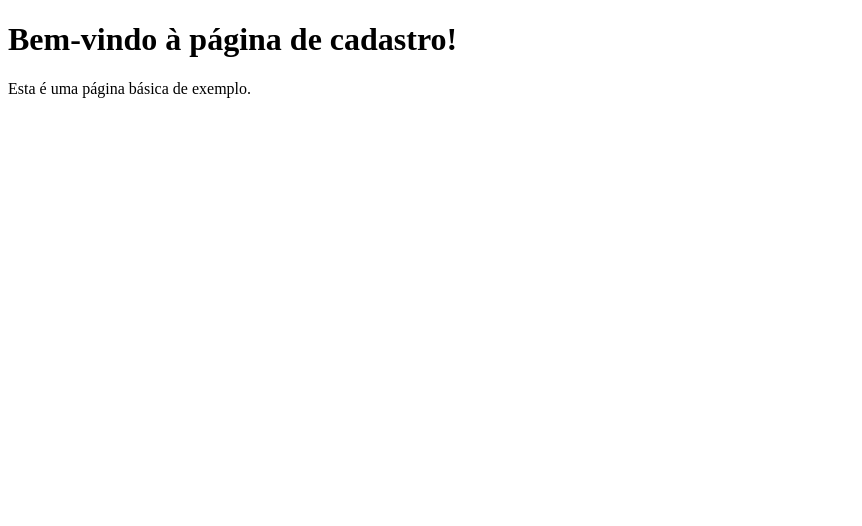
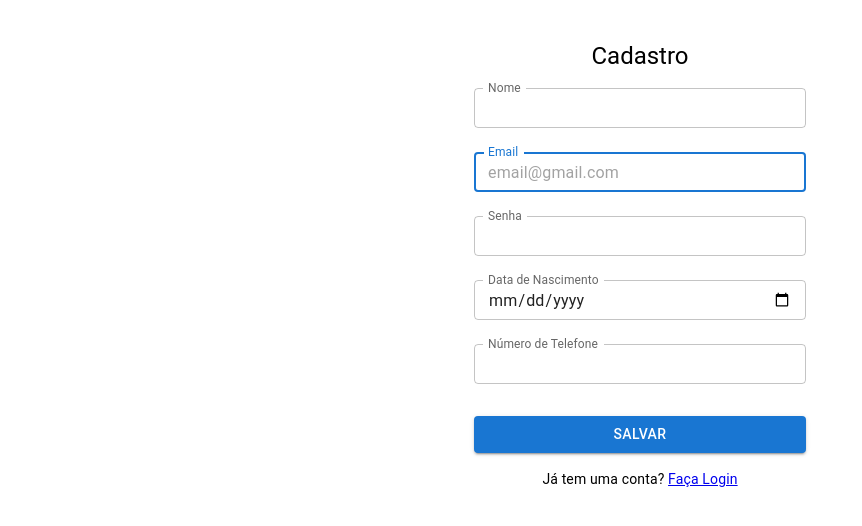
Before and after one commit to BiancaGrenzel/react-base-repository, a React (Vite) app: page /register in a window 1280 px wide. Shown: the top 526 px of the page, without its empty margins (0-862 px from the left). Built offline with nearby package versions, Linux system fonts and the light colour scheme; no server answers.

Commit message:
:sparkles: feat: register page

```diff
--- a/src/pages/register/index.tsx
+++ b/src/pages/register/index.tsx
@@ -1,11 +1,174 @@
-import React from "react";
+import { useNavigate } from "react-router-dom";
 
-const Register: React.FC = () => {
+import { Formik, Form, Field, FormikHelpers } from "formik";
+import { TextField, Button, Container, Typography, Box } from "@mui/material";
+
+import { useAuth } from "../../hooks/useAuth";
+import validateRegister from "./validate";
+import { RegisterFormValues } from "./types";
+import { toast } from "react-toastify";
+import { useStore } from "zustand";
+import { useTranslationStore } from "../../store/translationStore";
+import useStyles from "./styles";
+
+const Register = () => {
+  const styles = useStyles();
+  const { signUp } = useAuth();
+  const { intl } = useStore(useTranslationStore);
+  const navigate = useNavigate();
+
+  const handleSubmitForm = async (
+    values: RegisterFormValues,
+    { setSubmitting, setErrors }: FormikHelpers<RegisterFormValues>
+  ) => {
+    try {
+      const signUpPromise = () =>
+        signUp(
+          values.email,
+          values.password,
+          values.birthDate,
+          values.phone,
+          values.name
+        );
+
+      toast.promise(signUpPromise, {
+        pending: "Carregando...",
+        success: "Usuário criado com sucesso!",
+        error: "Erro ao cadastrar usuário!",
+      });
+      setTimeout(() => {
+        navigate("/");
+      }, 2000);
+    } catch (error) {
+      setErrors({
+        email: "Falha no cadastro",
+        password: "Verifique suas credenciais",
+      });
+    }
+    setSubmitting(false);
+  };
+
   return (
-    <div>
-      <h1>Bem-vindo à página de cadastro!</h1>
-      <p>Esta é uma página básica de exemplo.</p>
-    </div>
+    <Container component="main" maxWidth="xs">
+      <Box sx={styles.container}>
+        <Typography component="h1" variant="h5">
+          {intl("register")}
+        </Typography>
+        <Formik
+          initialValues={{
+            email: "",
+            password: "",
+            birthDate: "",
+            phone: "",
+            name: "",
+          }}
+          validationSchema={validateRegister}
+          onSubmit={handleSubmitForm}
+        >
+          {({ handleSubmit, handleChange, values, touched, errors }) => (
+            <Form onSubmit={handleSubmit}>
+              <Field
+                as={TextField}
+                margin="normal"
+                fullWidth
+                id="name"
+                label={intl("name")}
+                name="name"
+                autoFocus
+                value={values.name}
+                onChange={handleChange}
+                error={touched.name && Boolean(errors.name)}
+                helperText={touched.name && errors.name}
+                size="small"
+                InputLabelProps={{
+                  shrink: true,
+                }}
+              />
+              <Field
+                as={TextField}
+                margin="normal"
+                fullWidth
+                id="email"
+                label={intl("email")}
+                name="email"
+                autoFocus
+                value={values.email}
+                onChange={handleChange}
+                error={touched.email && Boolean(errors.email)}
+                helperText={touched.email && errors.email}
+                size="small"
+                InputLabelProps={{
+                  shrink: true,
+                }}
+                placeholder="email@gmail.com"
+              />
+              <Field
+                as={TextField}
+                margin="normal"
+                fullWidth
+                name="password"
+                label={intl("password")}
+                type="password"
+                id="password"
+                value={values.password}
+                onChange={handleChange}
+                error={touched.password && Boolean(errors.password)}
+                helperText={touched.password && errors.password}
+                size="small"
+                InputLabelProps={{
+                  shrink: true,
+                }}
+              />
+              <Field
+                as={TextField}
+                margin="normal"
+                fullWidth
+                name="birthDate"
+                label={intl("birthDate")}
+                type="date"
+                id="birthDate"
+                value={values.birthDate}
+                onChange={handleChange}
+                error={touched.birthDate && Boolean(errors.birthDate)}
+                helperText={touched.birthDate && errors.birthDate}
+                size="small"
+                InputLabelProps={{
+                  shrink: true,
+                }}
+              />
+              <Field
+                as={TextField}
+                margin="normal"
+                fullWidth
+                name="phone"
+                label={intl("phone")}
+                type="string"
+                id="phone"
+                value={values.phone}
+                onChange={handleChange}
+                error={touched.phone && Boolean(errors.phone)}
+                helperText={touched.phone && errors.phone}
+                size="small"
+                InputLabelProps={{
+                  shrink: true,
+                }}
+              />
+              <Button
+                type="submit"
+                fullWidth
+                variant="contained"
+                sx={{ mt: 3, mb: 2 }}
+              >
+                {intl("save")}
+              </Button>
+              <Typography variant="body2" align="center">
+                {intl("haveAnAccount")} <a href="/login">{intl("doSignIn")}</a>
+              </Typography>
+            </Form>
+          )}
+        </Formik>
+      </Box>
+    </Container>
   );
 };
 
--- /dev/null
+++ b/src/pages/register/styles.ts
@@ -0,0 +1,14 @@
+const useStyles = () => ({
+  container: {
+    display: "flex",
+    flexDirection: "column",
+    alignItems: "center",
+    justifyContent: "center",
+    height: "auto",
+    background: "white",
+    padding: "32px",
+    borderRadius: "8px",
+  },
+});
+
+export default useStyles;
--- /dev/null
+++ b/src/pages/register/types.ts
@@ -0,0 +1,7 @@
+export interface RegisterFormValues {
+  email: string;
+  password: string;
+  birthDate: string;
+  phone: string;
+  name: string;
+}
--- /dev/null
+++ b/src/pages/register/validate.ts
@@ -0,0 +1,11 @@
+import * as Yup from "yup";
+
+const validationSchema = Yup.object({
+  email: Yup.string().email("Email inválido").required("Campo obrigatório"),
+  password: Yup.string()
+    .min(6, "Mínimo de 6 caracteres")
+    .required("Campo obrigatório"),
+  birthDate: Yup.string().required("Campo obrigatório"),
+});
+
+export default validationSchema;
```
